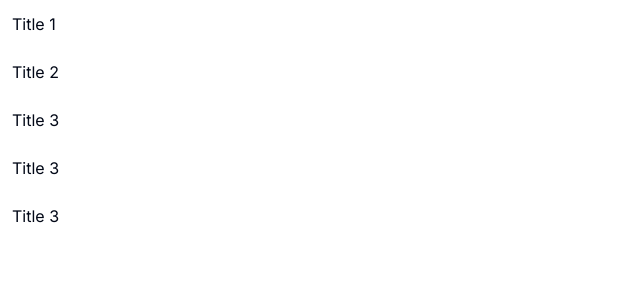
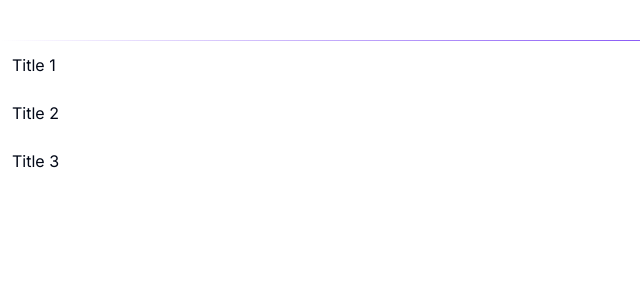
Before and after one commit to Rishiii7/React-Exp, a Next.js app in the folder my-learning/: page /Day-3 in a window 1280 px wide. Shown: the top 300 px of the page, without its empty margins (0-640 px from the left). Built offline with nearby package versions, Linux system fonts and the light colour scheme.

Commit message:
feat: addedd css style

```diff
--- a/my-learning/app/Day-3/page.tsx
+++ b/my-learning/app/Day-3/page.tsx
@@ -22,19 +22,7 @@ const list: AccordionProps[] = [
 
     },
     {
-        id: "1",
-        title: "Title 3",
-        description: "Descirption 3"
-
-    },
-    {
-        id: "1",
-        title: "Title 3",
-        description: "Descirption 3"
-
-    },
-    {
-        id: "1",
+        id: "3",
         title: "Title 3",
         description: "Descirption 3"
 
@@ -55,6 +43,8 @@ const Day3 = () => {
     console.log(accordion);
 
     return (
+        <>
+        <div className='h-[1px] bg-gradient-to-r from-transparent via-violet-500 to-transparent  w-full mt-10'></div>
         <div>
             {
                 list.map( (item, index) => (
@@ -62,7 +52,7 @@ const Day3 = () => {
                         <div key={index}
                             onClick={() => handleAccordion(index)}
                             className='cursor-pointer p-3'
-                        >
+                            >
                             { item.title }
                             <div className={`${accordion[index] ? 'flex' : 'hidden'} `} >
                                 { item.description }
@@ -72,6 +62,7 @@ const Day3 = () => {
                 ))
             }
         </div>
+        </>
     )
 }
 
```
